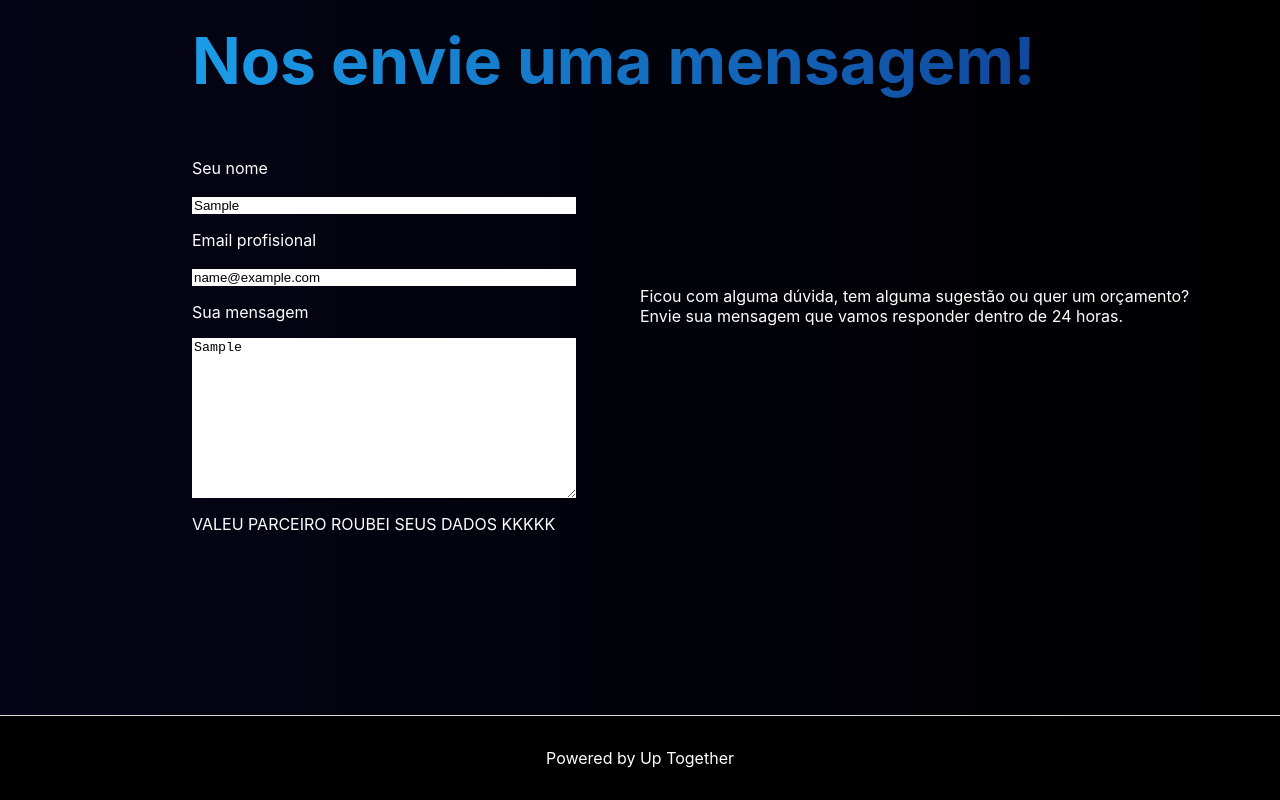
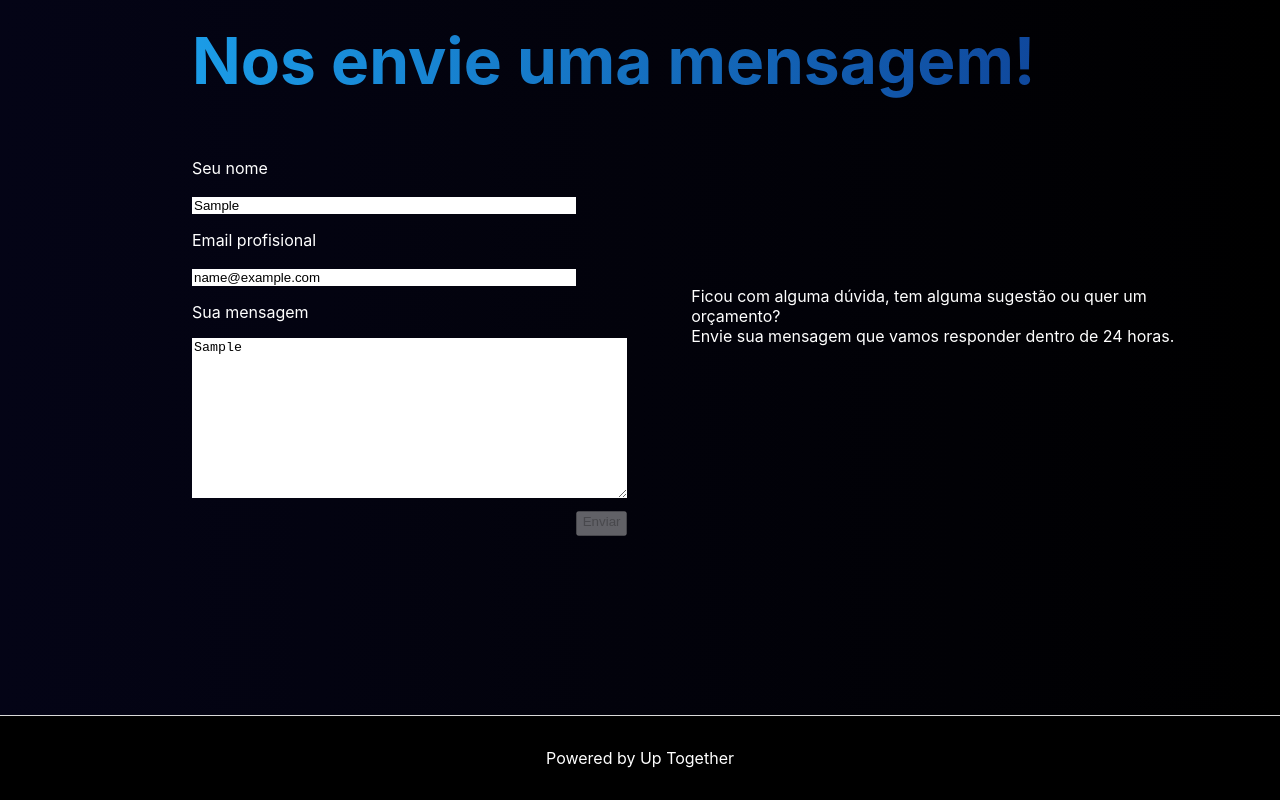
Before and after one commit to JonathanRomano/uptogether, a Next.js app: page / in a window 1280 px wide. Both pictures are taken after typing "Sample", "name@example.com", "Sample" into the empty fields and a click on the button "Enviar". Shown: the part 1685-2485 px from the top of the page. Built offline with nearby package versions, Linux system fonts and the light colour scheme; no server answers.

Commit message:
Adcionado carregamento no button

```diff
--- a/pages/index.tsx
+++ b/pages/index.tsx
@@ -5,6 +5,7 @@ import styles from '../styles/Home.module.css'
 import * as instagramLogo from '/public/instaLogo.png'
 import * as whatsappLogo from '/public/whatsappLogo.png'
 import * as linkedinLogo from '/public/linkedinLogo.png'
+import React from 'react';
 import { useState } from 'react'
 import ReactLoading from 'react-loading'
 
@@ -29,14 +30,17 @@ export default function Home() {
 			},
 			body: JSON.stringify(data)
 		})
+		setButtonState(3)
 	}
 
 	const Teste = ({state}) => {
 		if (state === 1){
 			return <button className={styles.button} type='submit'>Enviar</button>
 
-		} else {
-			return <p> VALEU PARCEIRO ROUBEI SEUS DADOS KKKKK </p>
+		} else if (state === 2) {
+			return <button className={styles.button}><ReactLoading className={styles.loading} type='bubbles' color='black'/></button>
+		} else if (state === 3) {
+			return <button className={styles.button} disabled>Enviar</button>
 		}
 	}
 
--- a/styles/Home.module.css
+++ b/styles/Home.module.css
@@ -174,7 +174,16 @@
   max-width: 10vw;
   margin-left: 30vw;
   margin-top: 1vw;
+  width: 4vw;
+  height: 2vw;
+  display: flex;
+  justify-content: center;
 }
+.loading{
+  max-width: 2vw;
+  max-height: 2vw;
+}
+
 
 .formulario {
   padding-left: 10vw;
```
